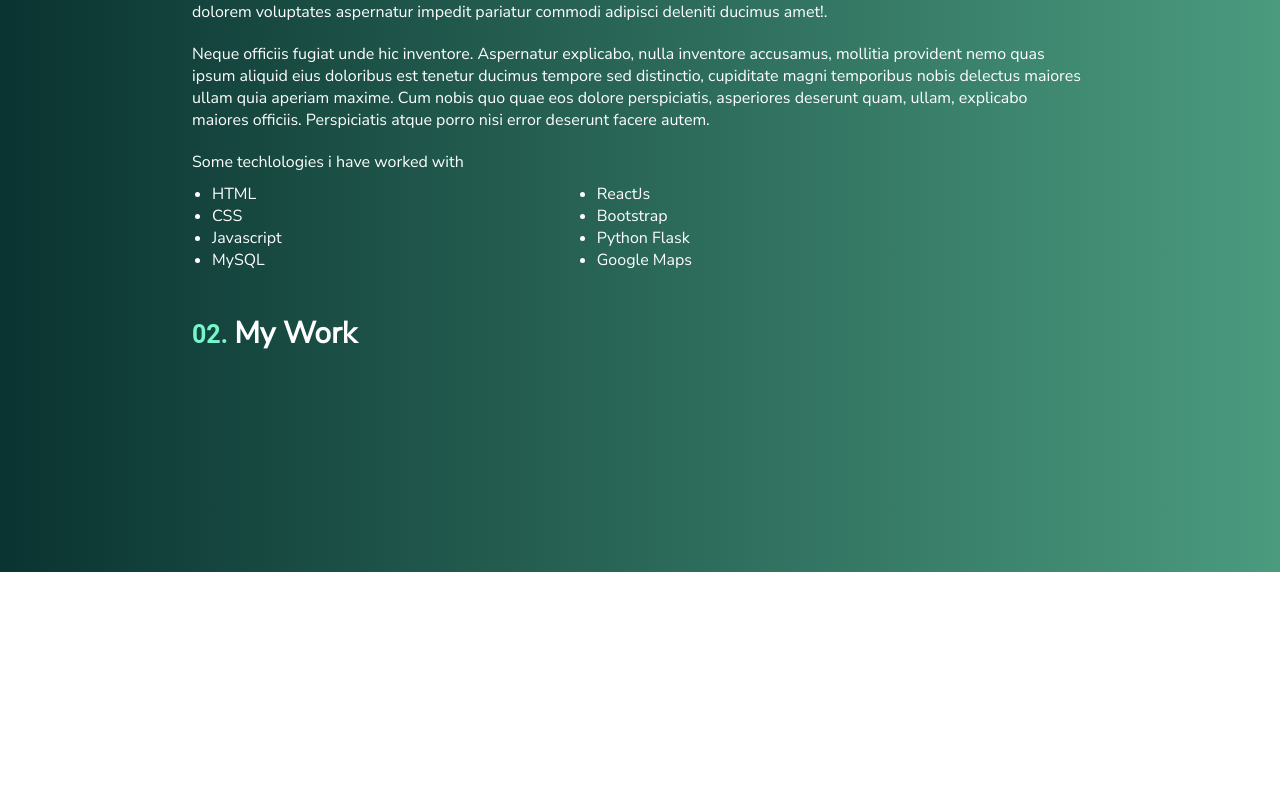
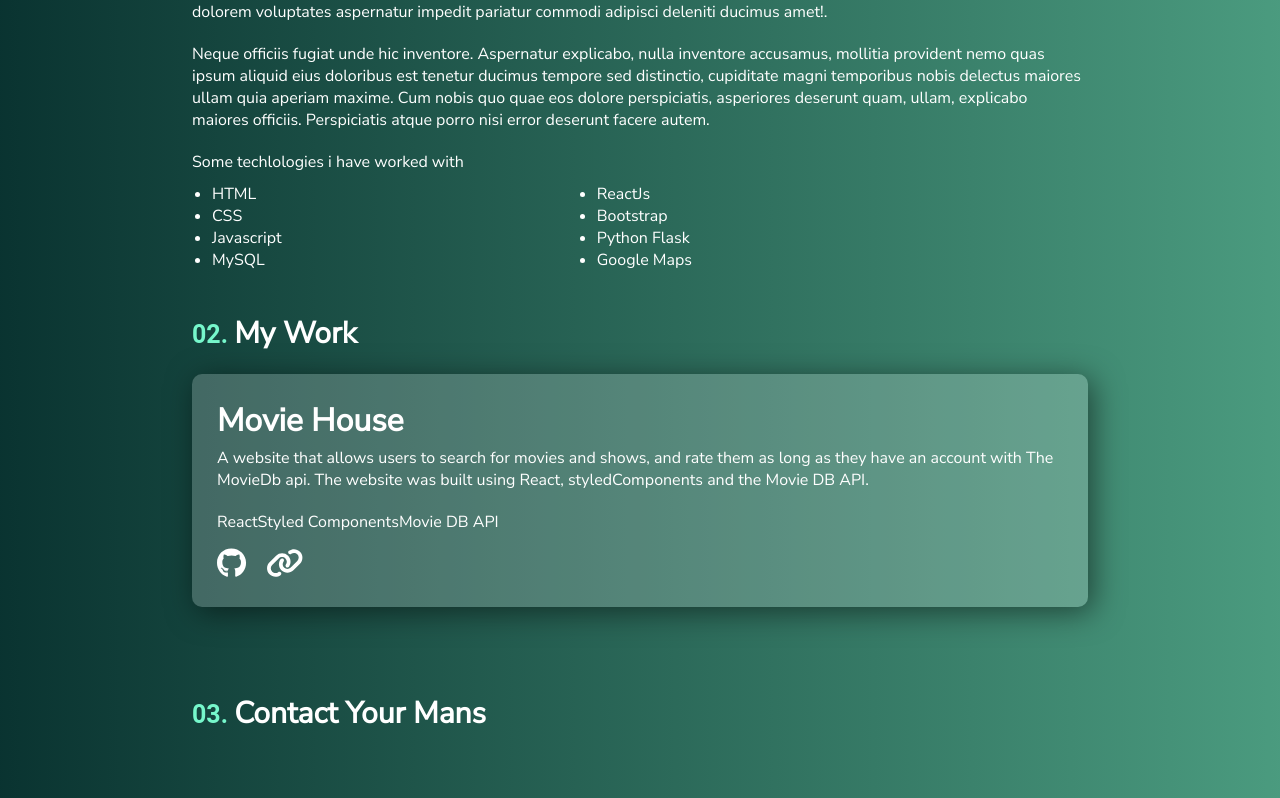
Before and after one commit to godman-codes/portfolio, a React (Create React App) app: page / in a window 1280 px wide. Shown: the part 1016-1814 px from the top of the page. Before the commit the page ends 1588 px from the top, so only its background shows below. Built offline with nearby package versions, Linux system fonts and the light colour scheme.

Commit message:
installed font awesome for the brand logo icons , created my works components to showcase my works ps. its a reusable component, and i also styled it, i also styled the scroll bar

```diff
--- a/package.json
+++ b/package.json
@@ -3,6 +3,11 @@
   "version": "0.1.0",
   "private": true,
   "dependencies": {
+    "@fortawesome/fontawesome-free": "^6.1.1",
+    "@fortawesome/fontawesome-svg-core": "^6.1.1",
+    "@fortawesome/free-brands-svg-icons": "^6.1.1",
+    "@fortawesome/free-solid-svg-icons": "^6.1.1",
+    "@fortawesome/react-fontawesome": "^0.1.18",
     "@testing-library/jest-dom": "^5.16.4",
     "@testing-library/react": "^13.1.1",
     "@testing-library/user-event": "^13.5.0",
--- a/src/GlobalStyles.js
+++ b/src/GlobalStyles.js
@@ -8,7 +8,19 @@ export const GlobalStyle = createGlobalStyle`
    --fontMed: 1.2rem;
    --fontSmall: 1rem;
 }
-
+::-webkit-scrollbar {
+   width: 15px;
+}
+::-webkit-scrollbar-track {
+   background: #4A9A7E;
+}
+::-webkit-scrollbar-thumb {
+   background: #1D3D32;
+   border-radius: 5px;
+   :hover {
+      background: #2F614F;
+   }
+}
 *{
    box-sizing: border-box;
    font-family: 'Nunito Sans', sans-serif;
@@ -44,7 +56,7 @@ body {
       font-size: 1rem;
       color: white;
    }
-   @media screen and (max-width: 900px) {
+   @media screen and (max-width: 968px) {
       padding: 0 5%;
       h1 {
       font-size: 1.7rem;
--- a/src/components/Home.js
+++ b/src/components/Home.js
@@ -5,6 +5,18 @@ import Profile from "../images/profile2.jpg";
 import Infobar from "./Infobar";
 import Subtopic from "./Subtopic";
 import Infobar2 from "./infobar2";
+import MyWorks from "./MyWorks";
+
+const movieDb = {
+   header: "Movie House",
+   paragraph:
+      "A website that allows users to search for movies and shows, and rate them as long as they have an account with The MovieDb api. The website was built using React, styledComponents and the Movie DB API.",
+   technologies: ["React", "Styled Components", "Movie DB API"],
+   extLinks: [
+      "https://github.com/godman-codes/react-movie-house",
+      "https://clever-pike-7b3b67.netlify.app/location",
+   ],
+};
 
 const Home = () => {
    return (
@@ -16,13 +28,12 @@ const Home = () => {
          <Infobar2 />
          <br />
          <Subtopic index="02" subTopic="My Work" />
+         <MyWorks project={movieDb} />
          <br />
          <br />
          <br />
-         <br />
-         <br />
-         <br />
-         <br />
+         <Subtopic index="03" subTopic="Contact Your Mans" />
+
          <br />
          <br />
       </>
--- a/src/components/MyWorks/MyWorks.styles.js
+++ b/src/components/MyWorks/MyWorks.styles.js
@@ -1,4 +1,32 @@
 import styled from "styled-components";
 
-export const Wrapper = styled.div``;
-export const Content = styled.div``;
+export const Wrapper = styled.div`
+   display: flex;
+   justify-content: center;
+   align-items: center;
+   background-color: rgba(255, 255, 255, 0.2);
+   border-radius: 10px;
+   box-shadow: 5px 5px 30px rgba(0, 0, 0, 0.5);
+   :hover {
+      transform: scale(1.03);
+   }
+`;
+export const Content = styled.div`
+   height: 100%;
+   padding: 25px;
+   p {
+      padding: 5px 0;
+   }
+   #tech-div {
+      padding: 15px 0;
+   }
+   #logo-div {
+      padding: 15px 0;
+   }
+   .icon {
+      color: white;
+      font-size: larger;
+      margin-right: 20px;
+      height: 30px;
+   }
+`;
--- a/src/components/MyWorks/index.js
+++ b/src/components/MyWorks/index.js
@@ -1,12 +1,30 @@
 import React from "react";
 import { Wrapper, Content } from "./MyWorks.styles";
+import { FontAwesomeIcon } from "@fortawesome/react-fontawesome";
+import { faLink } from "@fortawesome/free-solid-svg-icons";
+import { faGithub } from "@fortawesome/free-brands-svg-icons";
 
-const MyWorks = ({ header, paragraph }) => {
+const MyWorks = ({ project }) => {
    return (
       <Wrapper>
          <Content>
-            <h1>{header}</h1>
-            <p>{paragraph}</p>
+            <h1>{project.header}</h1>
+            <p>{project.paragraph}</p>
+            <div id="tech-div">
+               {project.technologies.map((tech, i) => (
+                  <span className="tech" key={i}>
+                     {tech}
+                  </span>
+               ))}
+            </div>
+            <div id="logo-div ">
+               <a href={project.extLinks[0]}>
+                  <FontAwesomeIcon icon={faGithub} className="icon" />
+               </a>
+               <a href={project.extLinks[1]}>
+                  <FontAwesomeIcon icon={faLink} className="icon" />
+               </a>
+            </div>
          </Content>
       </Wrapper>
    );
```
Also changed, not shown: 1 other file (tests, documents, lock files or other folders).
